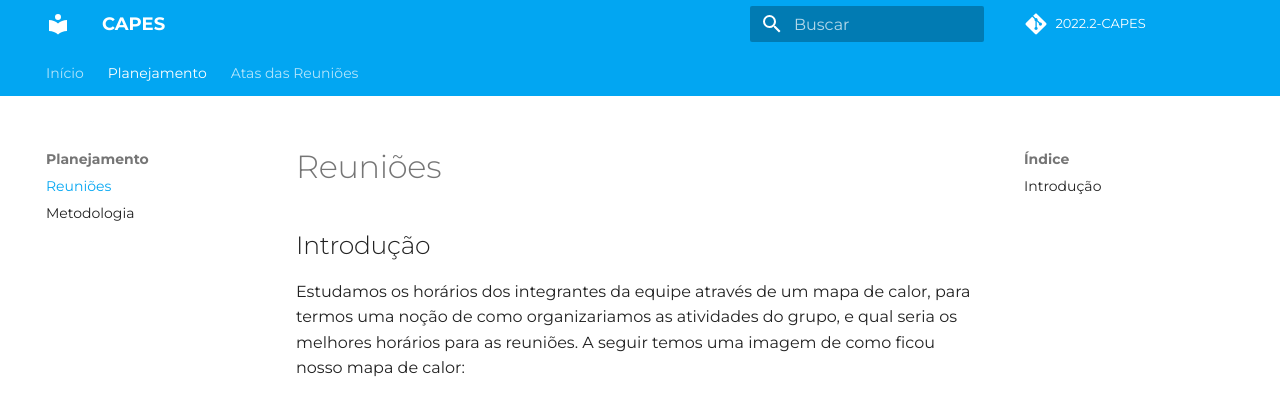
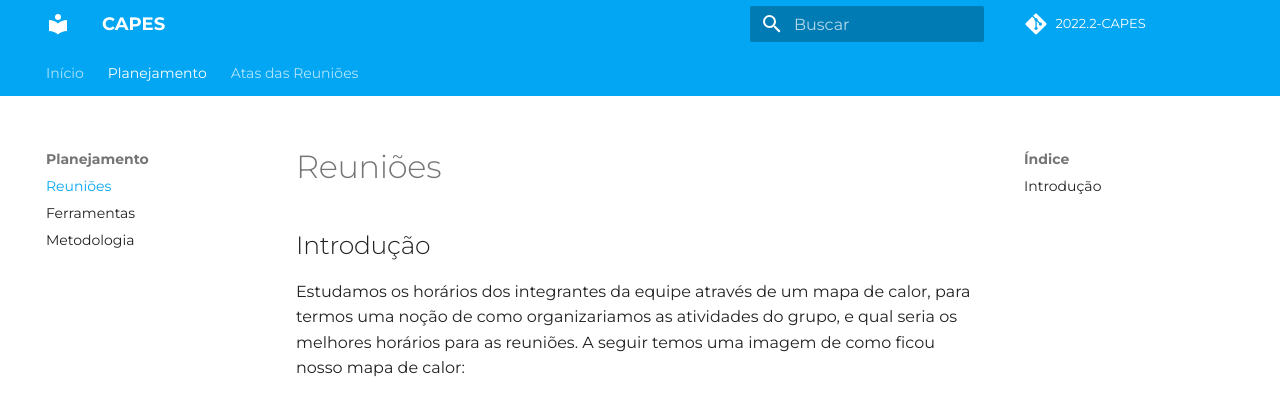
Before and after one commit to Interacao-Humano-Computador/2022.2-Skoob, an MkDocs documentation site: the page built from docs/planejamento/reunioes.md, in a window 1280 px wide. Shown: the top 395 px of the page. Built offline with MkDocs 1.6.1 and Material for MkDocs 9.7.7, drawn with Linux system fonts in a browser that asks for light colours; some web fonts are replaced; comment, search, counter and statistics services are not loaded.

Commit message:
colocando a rota no mkdocs.yml

```diff
--- a/mkdocs.yml
+++ b/mkdocs.yml
@@ -21,6 +21,7 @@ nav:
   - Início: index.md
   - Planejamento:
     - Reuniões: planejamento/reunioes.md
+    - Ferramentas: planejamento/ferramentas.md
     - Metodologia: planejamento/metodologia.md
   - Atas das Reuniões:
     - Reunião 1 - 15/11/2022: atas-das-reunioes/reuniao1.md
```
